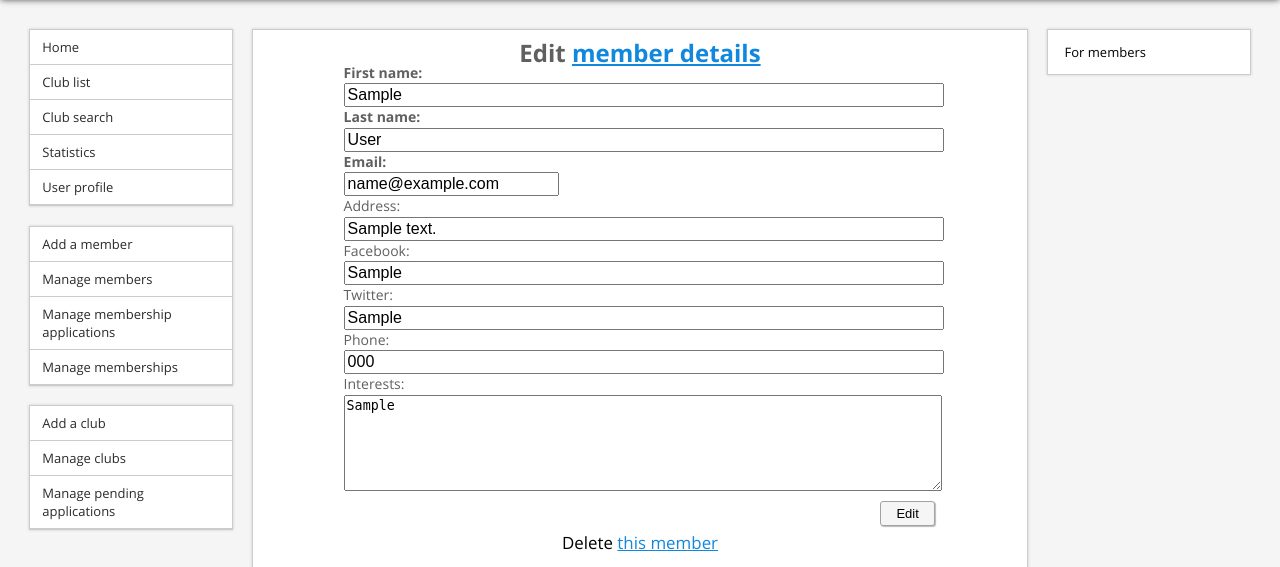
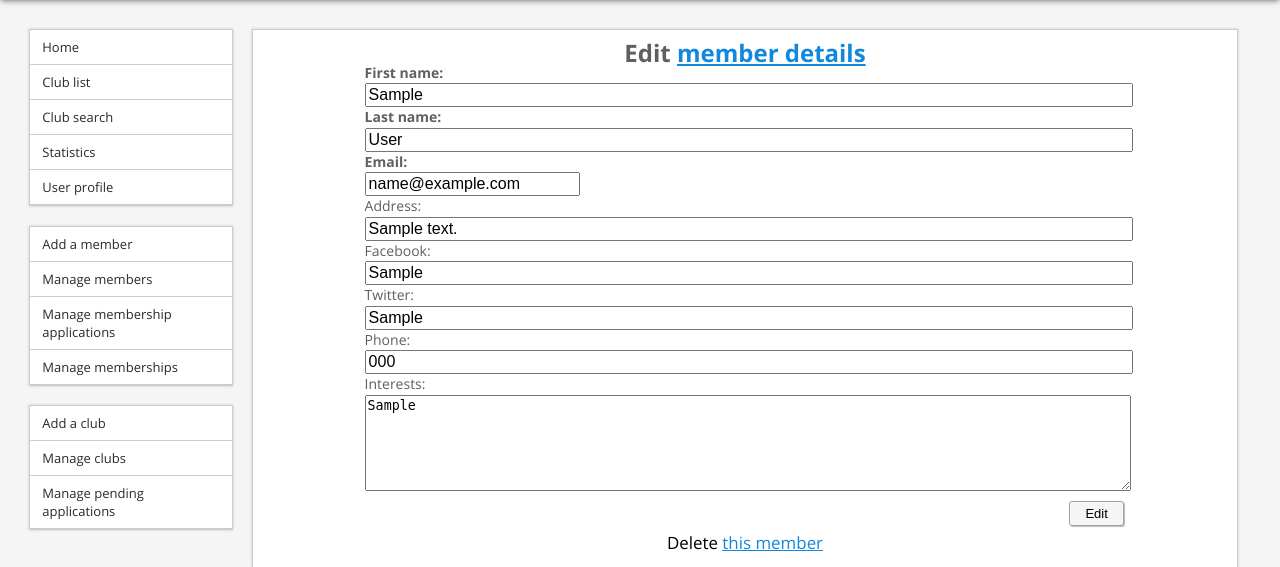
Before and after one commit to jtanx/CITS2232, a Django app: page /member/edit/1 in a window 1280 px wide. Shown: the part 101-668 px from the top of the page. Run offline with Django 3.2, Linux system fonts and the light colour scheme; a user stored in the database is signed in; tables that the repository leaves empty hold one stand-in row (values such as "Sample post"); parts of the project's set-up code (start-up, migrations or seed data) failed here and were passed over.

Commit message:
slight template mod

```diff
--- a/django/sportsrec/templates/sportsrec/add_edit.html
+++ b/django/sportsrec/templates/sportsrec/add_edit.html
@@ -74,7 +74,7 @@
 {# add content here #}
 <div id="sidebar-right">
   {# eg #}
-  {% if club_edit %}
+  {% if club_edit or club_add %}
   <div class="widget">
     <div class="title">Data Dictionary</div>
 	<div>Name:  Name of your Club</div><br>
@@ -90,11 +90,6 @@
 	<div>Description:  Let us know a bit more about your club.</div><br>
 
   </div>
-  {% elif member_edit %}
-  <div class="widget">
-    For members
-  </div>
-
   {# afaik values are club_edit, club_add, member_add, member_edit, and user_profile #}
   {% endif %}
 </div>
```
